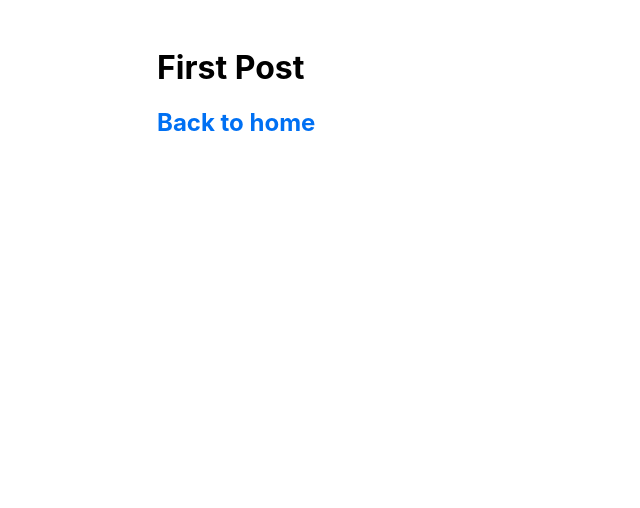
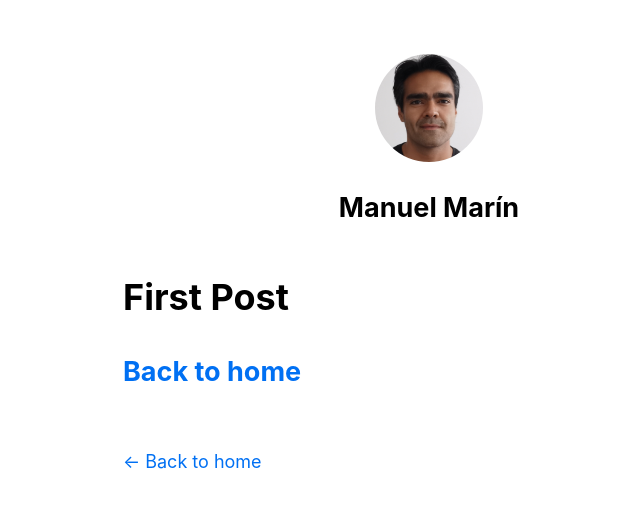
Before and after one commit to birrein/next-ts-first-app, a Next.js app: page /posts/first-post in a window 1280 px wide. Shown: the top 508 px of the page, without its empty margins (211-851 px from the left). Built offline with nearby package versions, Linux system fonts and the light colour scheme.

Commit message:
Added basic layout and some styels

```diff
--- a/components/layout.module.css
+++ b/components/layout.module.css
@@ -3,3 +3,13 @@
   padding: 0 1rem;
   margin: 3rem auto 6rem;
 }
+
+.header {
+  display: flex;
+  flex-direction: column;
+  align-items: center;
+}
+
+.backToHome {
+  margin: 3rem 0 0;
+}
--- a/components/layout.tsx
+++ b/components/layout.tsx
@@ -1,6 +1,78 @@
-import React from 'react';
+import Head from 'next/head';
+import Image from 'next/image';
 import styles from './layout.module.css';
+import utilStyles from '../styles/utils.module.css';
+import Link from 'next/link';
 
-export default function Layout({ children }: { children: React.ReactNode }) {
-  return <div className={styles.container}>{children}</div>;
+const name = 'Manuel Marín';
+export const siteTitle = 'Next.js Sample Website';
+
+type Props = {
+  children: React.ReactNode;
+  home: boolean;
+};
+
+export default function Layout({ children, home }: Props) {
+  return (
+    <div className={styles.container}>
+      <Head>
+        <link rel="icon" href="/favicon.ico" />
+        <meta
+          name="description"
+          content="Learn how to build a personal website using Next.js"
+        />
+        <meta
+          property="og:image"
+          content={`https://og-image.vercel.app/${encodeURI(
+            siteTitle
+          )}.png?theme=light&md=0&fontSize=75px&images=https%3A%2F%2Fassets.vercel.com%2Fimage%2Fupload%2Ffront%2Fassets%2Fdesign%2Fnextjs-black-logo.svg`}
+        />
+        <meta name="og:title" content={siteTitle} />
+        <meta name="twitter:card" content="summary_large_image" />
+      </Head>
+      <header className={styles.header}>
+        {home ? (
+          <>
+            <Image
+              priority
+              src="/images/profile.jpg"
+              className={utilStyles.borderCircle}
+              height={144}
+              width={144}
+              alt={name}
+            />
+            <h1 className={utilStyles.heading2Xl}>{name}</h1>
+          </>
+        ) : (
+          <>
+            <Link href="/">
+              <a>
+                <Image
+                  priority
+                  src="/images/profile.jpg"
+                  className={utilStyles.borderCircle}
+                  height={108}
+                  width={108}
+                  alt={name}
+                />
+              </a>
+            </Link>
+            <h2 className={utilStyles.headingLg}>
+              <Link href="/">
+                <a className={utilStyles.colorInherit}>{name}</a>
+              </Link>
+            </h2>
+          </>
+        )}
+      </header>
+      <main>{children}</main>
+      {!home && (
+        <div className={styles.backToHome}>
+          <Link href="/">
+            <a>← Back to home</a>
+          </Link>
+        </div>
+      )}
+    </div>
+  );
 }
--- a/styles/globals.css
+++ b/styles/globals.css
@@ -4,6 +4,12 @@
   margin: 0;
   font-family: -apple-system, BlinkMacSystemFont, Segoe UI, Roboto, Oxygen,
     Ubuntu, Cantarell, Fira Sans, Droid Sans, Helvetica Neue, sans-serif;
+  line-height: 1.6;
+  font-size: 18px;
+}
+
+* {
+  box-sizing: border-box;
 }
 
 a {
@@ -11,6 +17,11 @@
   text-decoration: none;
 }
 
-* {
-  box-sizing: border-box;
+a:hover {
+  text-decoration: underline;
 }
+
+img {
+  max-width: 100%;
+  display: block;
+}
--- /dev/null
+++ b/styles/utils.module.css
@@ -0,0 +1,52 @@
+.heading2Xl {
+  font-size: 2.5rem;
+  line-height: 1.2;
+  font-weight: 800;
+  letter-spacing: -0.05rem;
+  margin: 1rem 0;
+}
+
+.headingXl {
+  font-size: 2rem;
+  line-height: 1.3;
+  font-weight: 800;
+  letter-spacing: -0.05rem;
+  margin: 1rem 0;
+}
+
+.headingLg {
+  font-size: 1.5rem;
+  line-height: 1.4;
+  margin: 1rem 0;
+}
+
+.headingMd {
+  font-size: 1.2rem;
+  line-height: 1.5;
+}
+
+.borderCircle {
+  border-radius: 9999px;
+}
+
+.colorInherit {
+  color: inherit;
+}
+
+.padding1px {
+  padding-top: 1px;
+}
+
+.list {
+  list-style: none;
+  padding: 0;
+  margin: 0;
+}
+
+.listItem {
+  margin: 0 0 1.25rem;
+}
+
+.lightText {
+  color: #666;
+}
```
Also changed, not shown: pages/_app.tsx (+4 -4 lines), pages/index.tsx (+11 -63 lines), public/images/profile.jpg (added).
